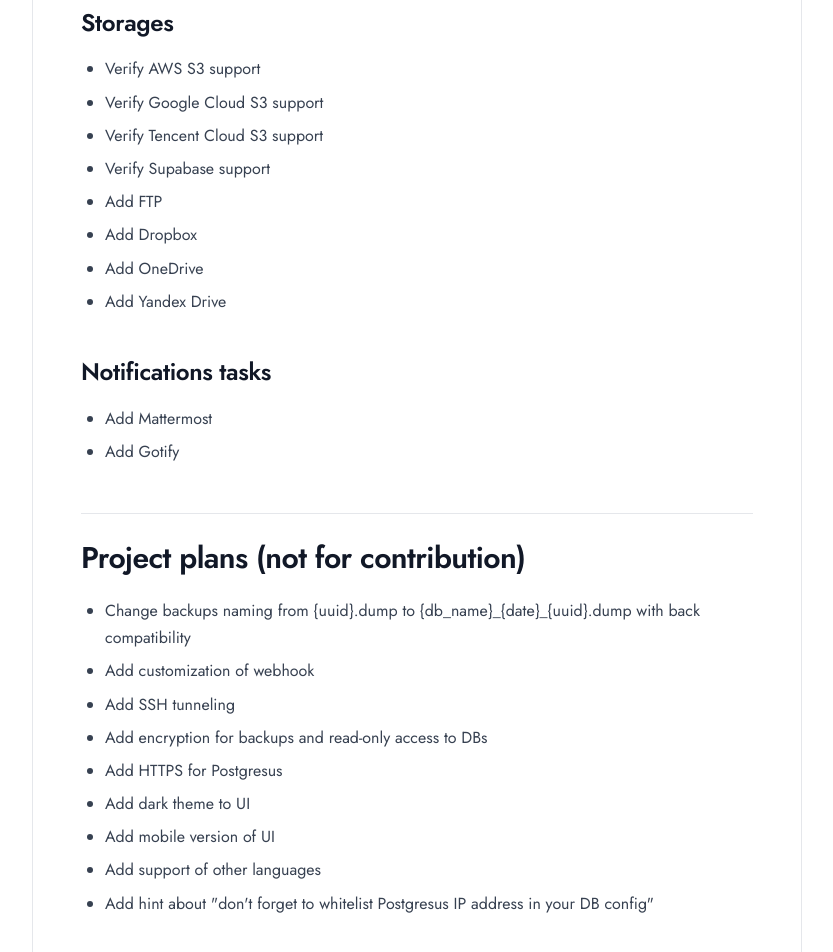
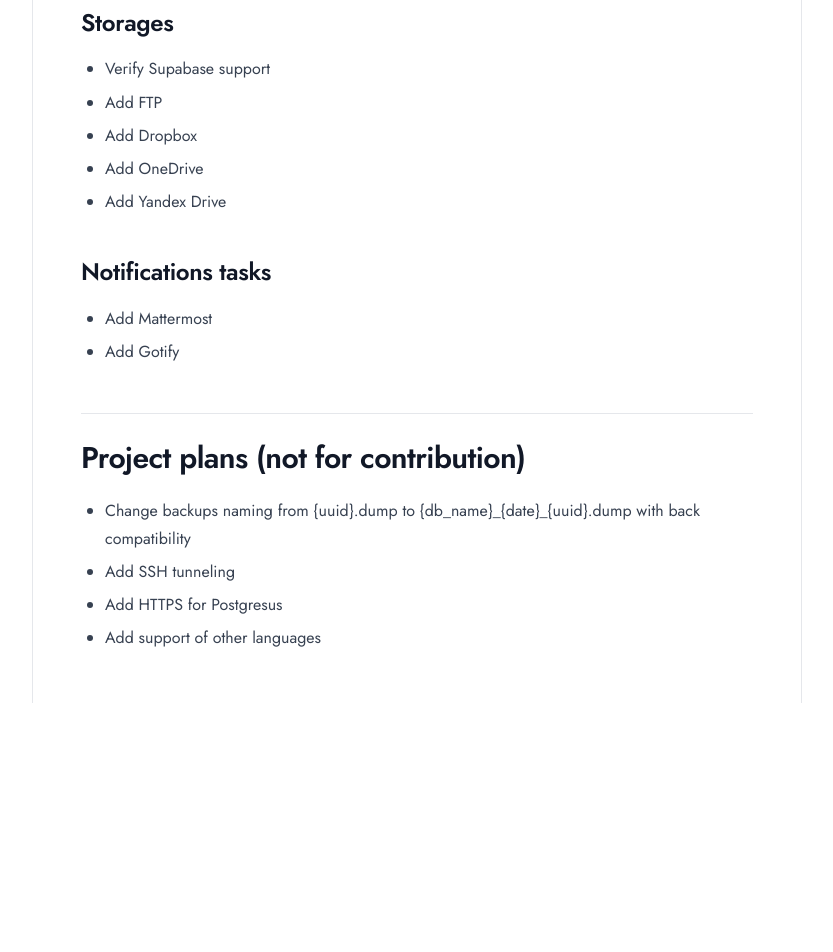
Before and after one commit to RostislavDugin/postgresus, a Next.js app: page /contribute in a window 1280 px wide. Shown: the part 3320-4272 px from the top of the page, without its empty margins (223-1056 px from the left). After the commit the page ends 4023 px from the top, so only its background shows below. Built offline with nearby package versions, Linux system fonts and the light colour scheme.

Commit message:
update to do list

```diff
--- a/app/contribute/page.tsx
+++ b/app/contribute/page.tsx
@@ -310,9 +310,6 @@
               <h3 id="storages">Storages</h3>
 
               <ul>
-                <li>Verify AWS S3 support</li>
-                <li>Verify Google Cloud S3 support</li>
-                <li>Verify Tencent Cloud S3 support</li>
                 <li>Verify Supabase support</li>
                 <li>Add FTP</li>
                 <li>Add Dropbox</li>
@@ -335,17 +332,9 @@
                   &#123;db_name&#125;_&#123;date&#125;_&#123;uuid&#125;.dump
                   with back compatibility
                 </li>
-                <li>Add customization of webhook</li>
                 <li>Add SSH tunneling</li>
-                <li>Add encryption for backups and read-only access to DBs</li>
                 <li>Add HTTPS for Postgresus</li>
-                <li>Add dark theme to UI</li>
-                <li>Add mobile version of UI</li>
                 <li>Add support of other languages</li>
-                <li>
-                  Add hint about &quot;don&apos;t forget to whitelist Postgresus
-                  IP address in your DB config&quot;
-                </li>
               </ul>
             </article>
           </div>
```
